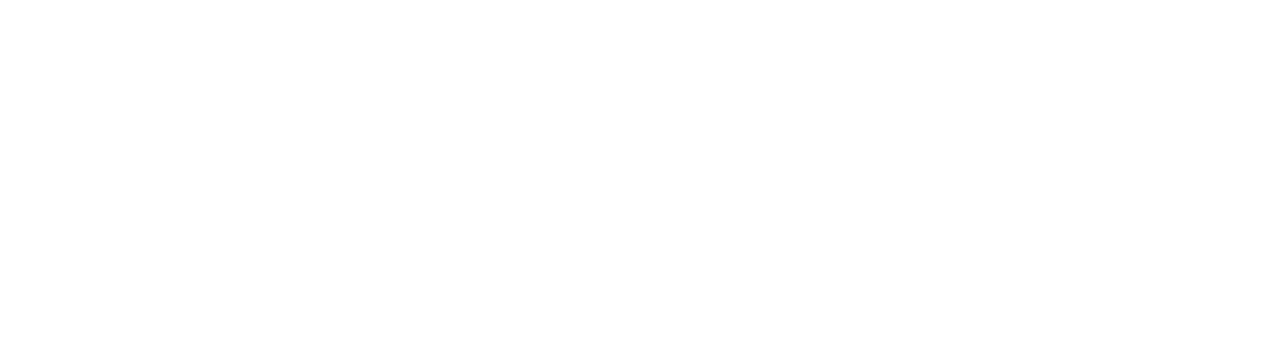
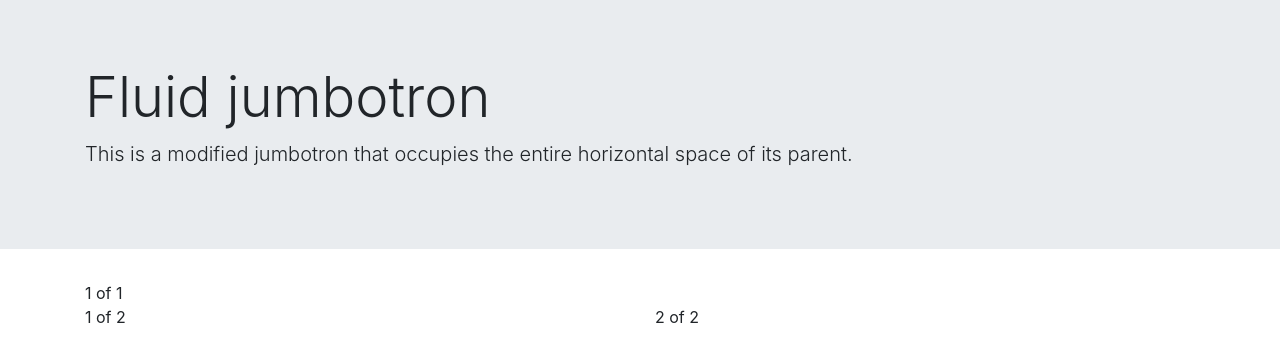
Before and after one commit to mwadsworth/mWadsWeatherMap, a plain HTML site: page index.html in a window 1280 px wide. Drawn offline with nearby package versions, Linux system fonts and the light colour scheme.

Commit message:
adding outline to app, using bootstrap grid

```diff
--- a/index.html
+++ b/index.html
@@ -2,10 +2,46 @@
 <html>
     <head>
         <title>mWadsWeatherMap</title>
+        <!--links-->
         <link rel="stylesheet" href="https://stackpath.bootstrapcdn.com/bootstrap/4.4.1/css/bootstrap.min.css" integrity="sha384-Vkoo8x4CGsO3+Hhxv8T/Q5PaXtkKtu6ug5TOeNV6gBiFeWPGFN9MuhOf23Q9Ifjh" crossorigin="anonymous">
         <link rel="stylesheet" href="/css/style.css">
     </head>
+
     <body>
+<!--header-->
+<div class="jumbotron jumbotron-fluid">
+    <div class="container">
+      <h1 class="display-4">Fluid jumbotron</h1>
+      <p class="lead">This is a modified jumbotron that occupies the entire horizontal space of its parent.</p>
+    </div>
+  </div>
+
+
+
+  <!--Application-->
+  <div class="container">
+      <!--Randomizer Button and Display of Coordinates// Clear Button-->
+    <div class="row">
+      <div class="col">
+        1 of 1
+      </div>
+    </div>
+
+
+
+    <!--Map display of coordinates// Weather display of coordinates-->
+    <div class="row">
+      <div class="col">
+        1 of 2
+      </div>
+      <div class="col">
+        2 of 2
+      </div>
+    </div>
+  </div>
+
+
+
 
     </body>
 </html>
```
